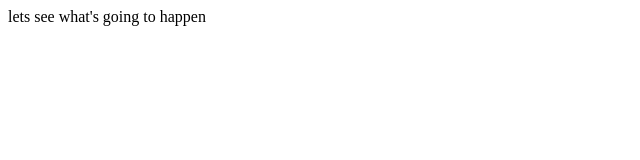
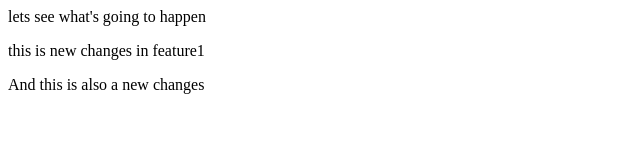
Before and after one commit to PrathmeshGRG/localrepo, a plain HTML site: page index.html in a window 1280 px wide. Shown: the whole page, without its empty margins (0-640 px from the left). Drawn offline with Linux system fonts and the light colour scheme.

Commit message:
add new paragraph in feature1

```diff
--- a/index.html
+++ b/index.html
@@ -1 +1,3 @@
 <p> lets see what's going to happen</p>
+<p> this is new changes in feature1</p>
+<p> And this is also a new changes</p>
```
